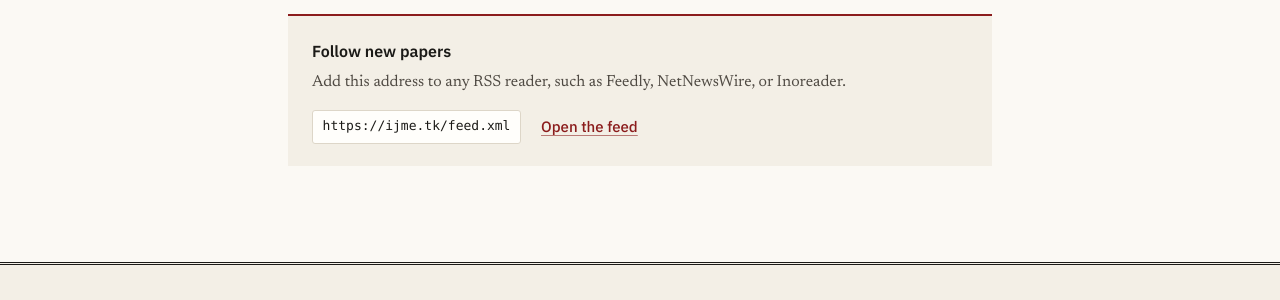
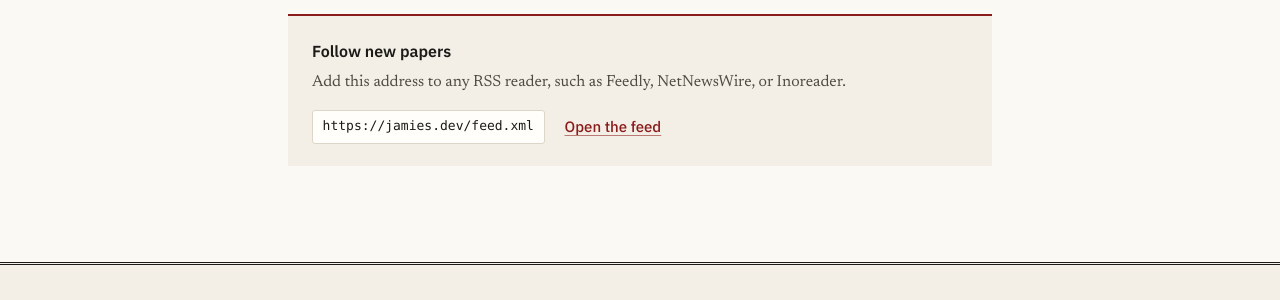
Before and after one commit to cijamie/cijamie.github.io, a Jekyll site: the page built from archive.html, in a window 1280 px wide. Shown: the part 975-1275 px from the top of the page. Built offline with Jekyll 4.4.1, drawn with Linux system fonts in a browser that asks for light colours; comment, search, counter and statistics services are not loaded; part of the change alters nothing that is shown.

Commit message:
Update site URL to jamies.dev
Co-Authored-By: Claude Opus 5.5 <noreply@anthropic.com>
Claude-Session: https://claude.ai/code/session_01BXRk7EP1v66EkWDAnSPFyg

```diff
--- a/_config.yml
+++ b/_config.yml
@@ -5,7 +5,7 @@ author_name: "Jamie Sessions"     # Full name shown in the header and used for c
 author_citation: "Sessions, J."   # APA-style author used in the "Cite this paper" box
 affiliation: "University of Idaho"
 description: "A log of geopolitical issues, study abroad experiences, and other reflections."
-url: "https://ijme.tk" # Matches CNAME so canonical links and citations use your domain
+url: "https://jamies.dev" # Matches CNAME so canonical links and citations use your domain
 baseurl: "" # Root domain on GitHub Pages for <username>.github.io
 logo: "/assets/images/logo.png"
 
```
